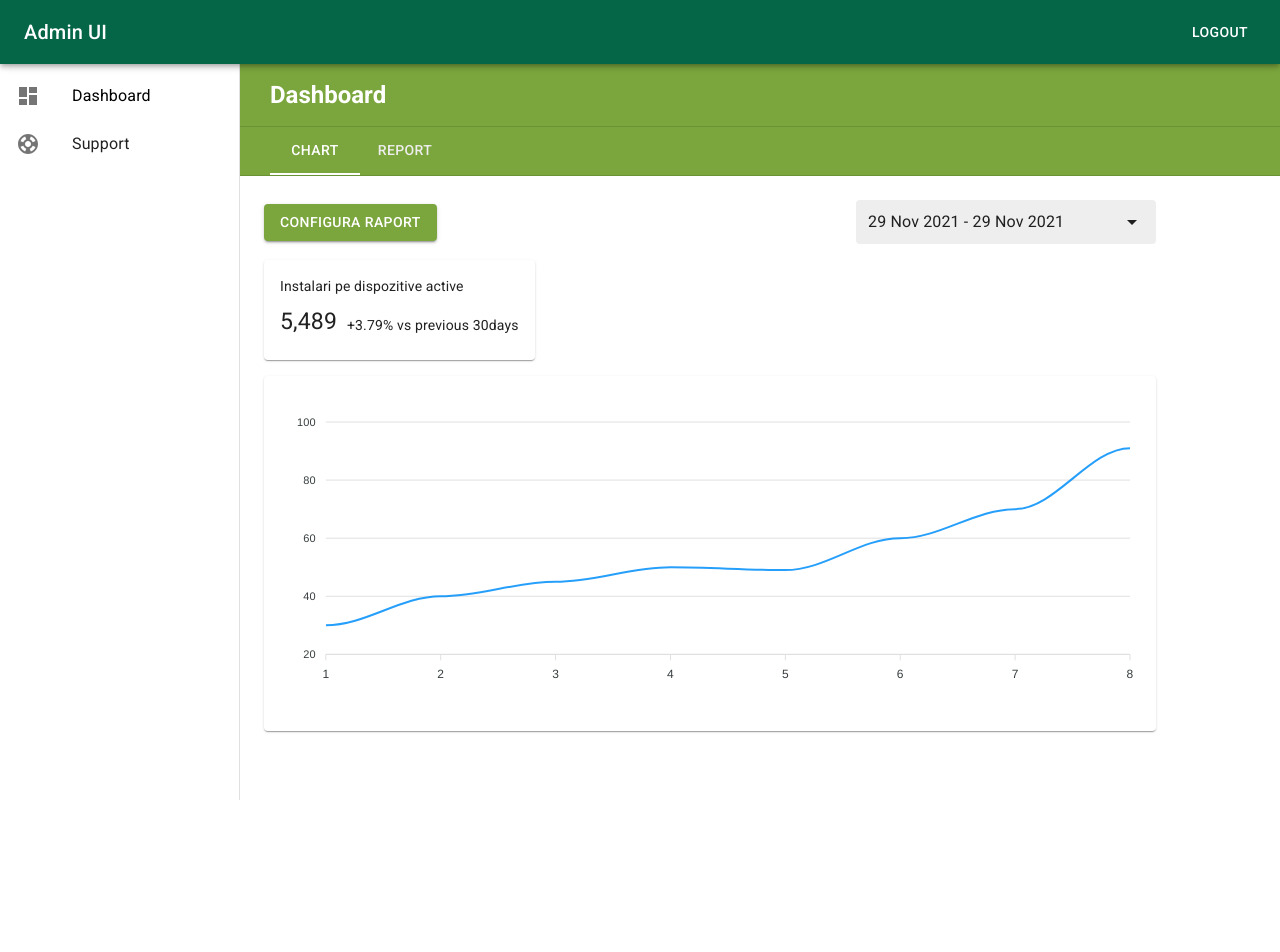
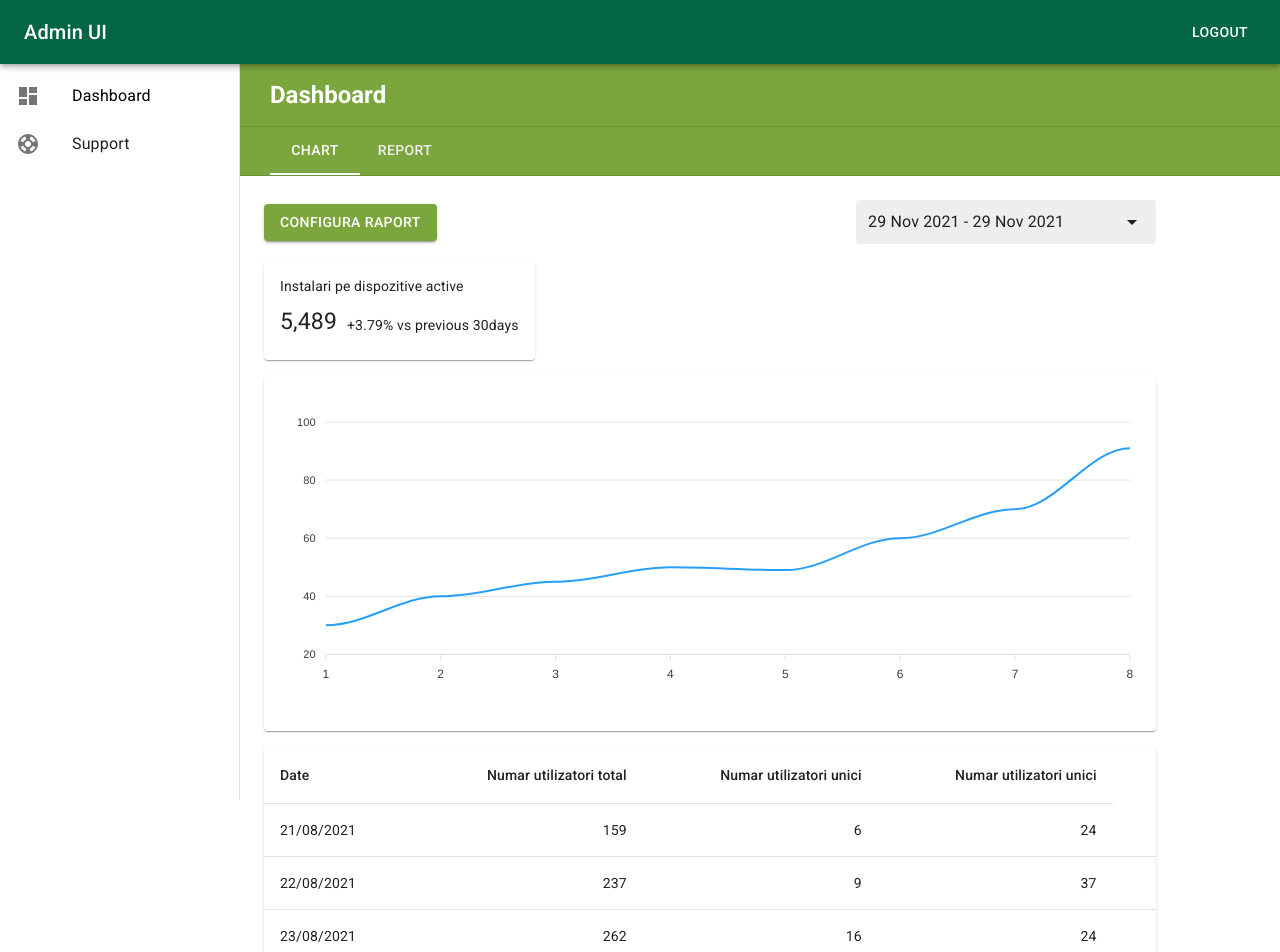
Before and after one commit to Arboker/admin_ui, a React (Create React App) app: page / in a window 1280 px wide. Shown: the top 952 px of the page. Before the commit the page ends 800 px from the top, so only its background shows below. Built offline with nearby package versions, Linux system fonts and the light colour scheme.

Commit message:
Added Table to dashboard page

```diff
--- /dev/null
+++ b/src/app/components/DashboardTabel.js
@@ -0,0 +1,55 @@
+import * as React from 'react';
+import Table from '@mui/material/Table';
+import TableBody from '@mui/material/TableBody';
+import TableCell from '@mui/material/TableCell';
+import TableContainer from '@mui/material/TableContainer';
+import TableHead from '@mui/material/TableHead';
+import TableRow from '@mui/material/TableRow';
+import Paper from '@mui/material/Paper';
+
+function createData(name, calories, fat, carbs, protein) {
+  return { name, calories, fat, carbs, protein };
+}
+
+const rows = [
+  createData('21/08/2021', 159, 6.0, 24),
+  createData('22/08/2021', 237, 9.0, 37),
+  createData('23/08/2021', 262, 16.0, 24),
+  createData('24/08/2021', 305, 3.7, 67),
+  createData('25/08/2021', 356, 16.0, 49),
+];
+
+const DashboardTabel = () => {
+    return (
+        <TableContainer component={Paper} className="dashboard_container">
+            <Table sx={{ minWidth: 650 }} aria-label="simple table">
+                <TableHead>
+                    <TableRow>
+                        <TableCell>Date</TableCell>
+                        <TableCell align="right">Numar utilizatori total</TableCell>
+                        <TableCell align="right">Numar utilizatori unici</TableCell>
+                        <TableCell align="right">Numar utilizatori unici</TableCell>
+                    </TableRow>
+                </TableHead>
+                <TableBody>
+                    {rows.map((row) => (
+                        <TableRow
+                            key={row.name}
+                            sx={{ '&:last-child td, &:last-child th': { border: 0 } }}
+                        >
+                            <TableCell component="th" scope="row">
+                                {row.name}
+                            </TableCell>
+                            <TableCell align="right">{row.calories}</TableCell>
+                            <TableCell align="right">{row.fat}</TableCell>
+                            <TableCell align="right">{row.carbs}</TableCell>
+                            <TableCell align="right">{row.protein}</TableCell>
+                        </TableRow>
+                    ))}
+                </TableBody>
+            </Table>
+        </TableContainer>
+    )
+}
+
+export default DashboardTabel;
--- a/src/app/view/Dashboard.js
+++ b/src/app/view/Dashboard.js
@@ -8,9 +8,9 @@ import TabPanel from '../components/TabPanel'
 import Button from '@mui/material/Button';
 import { DateRangePicker } from 'react-date-range';
 import ArrowDropDownIcon from '@mui/icons-material/ArrowDropDown';
-import CardActions from '@mui/material/CardActions';
 import CardContent from '@mui/material/CardContent';
 import Card from '@mui/material/Card';
+import DashboardTabel from '../components/DashboardTabel'
 
 import { formatDate } from '../../helpers/main';
 import Chart from "react-apexcharts";
@@ -102,6 +102,8 @@ const Dashboard = (props) => {
                     </CardContent>
                 </Card>
 
+                <DashboardTabel />
+
             </TabPanel>
 
             <TabPanel value={props.state.tabValue} index={1}>
--- a/src/assets/css/style.css
+++ b/src/assets/css/style.css
@@ -47,6 +47,7 @@
     position: absolute;
     right: 0;
     margin-top: 5px;
+    z-index: 9;
 }
 
 .dashboard_panel_calendar {
@@ -84,3 +85,7 @@
 .card_chart_container {
     margin-top: 16px;
 }
+
+.dashboard_container {
+    margin-top: 16px;
+}
```
